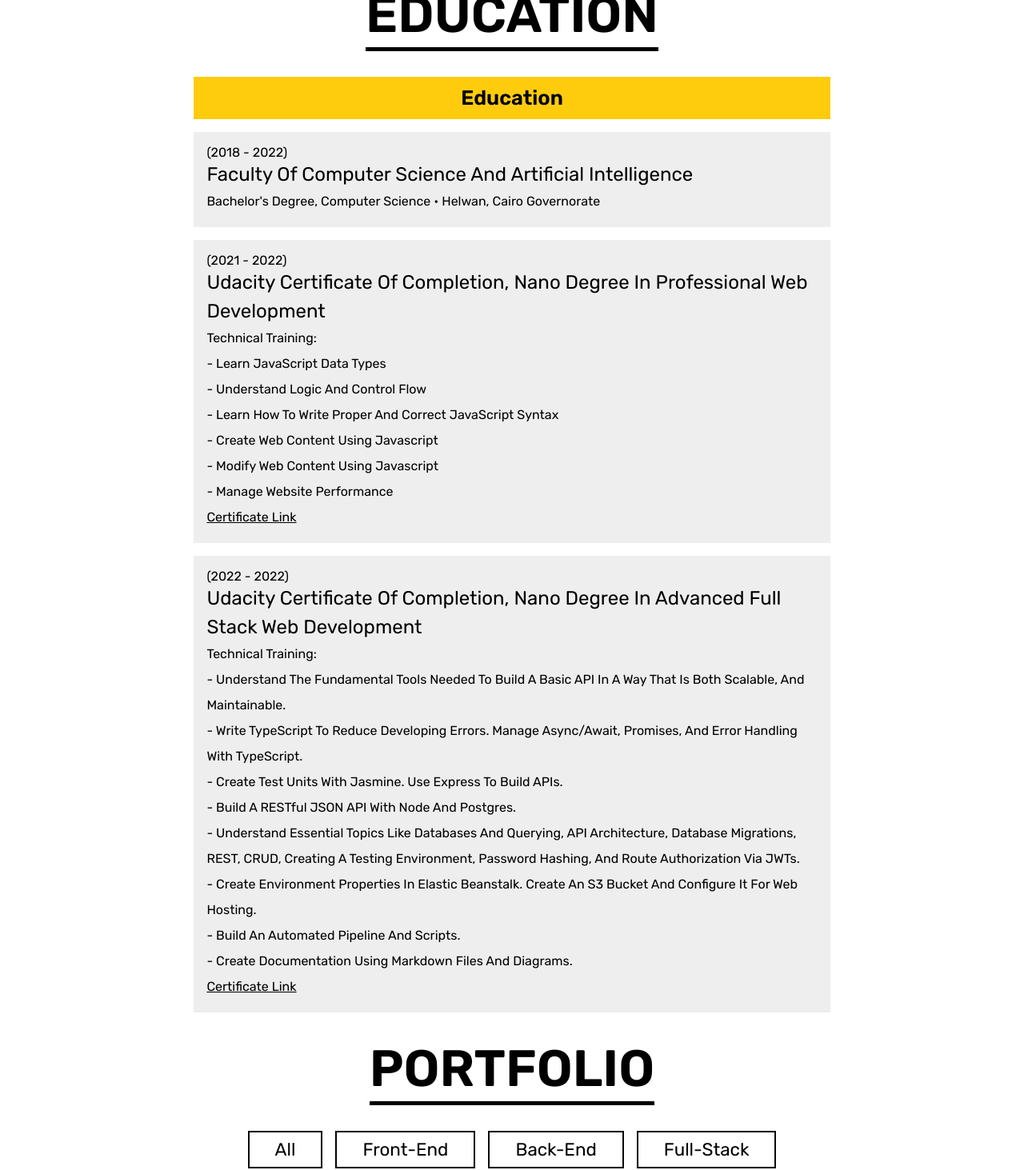
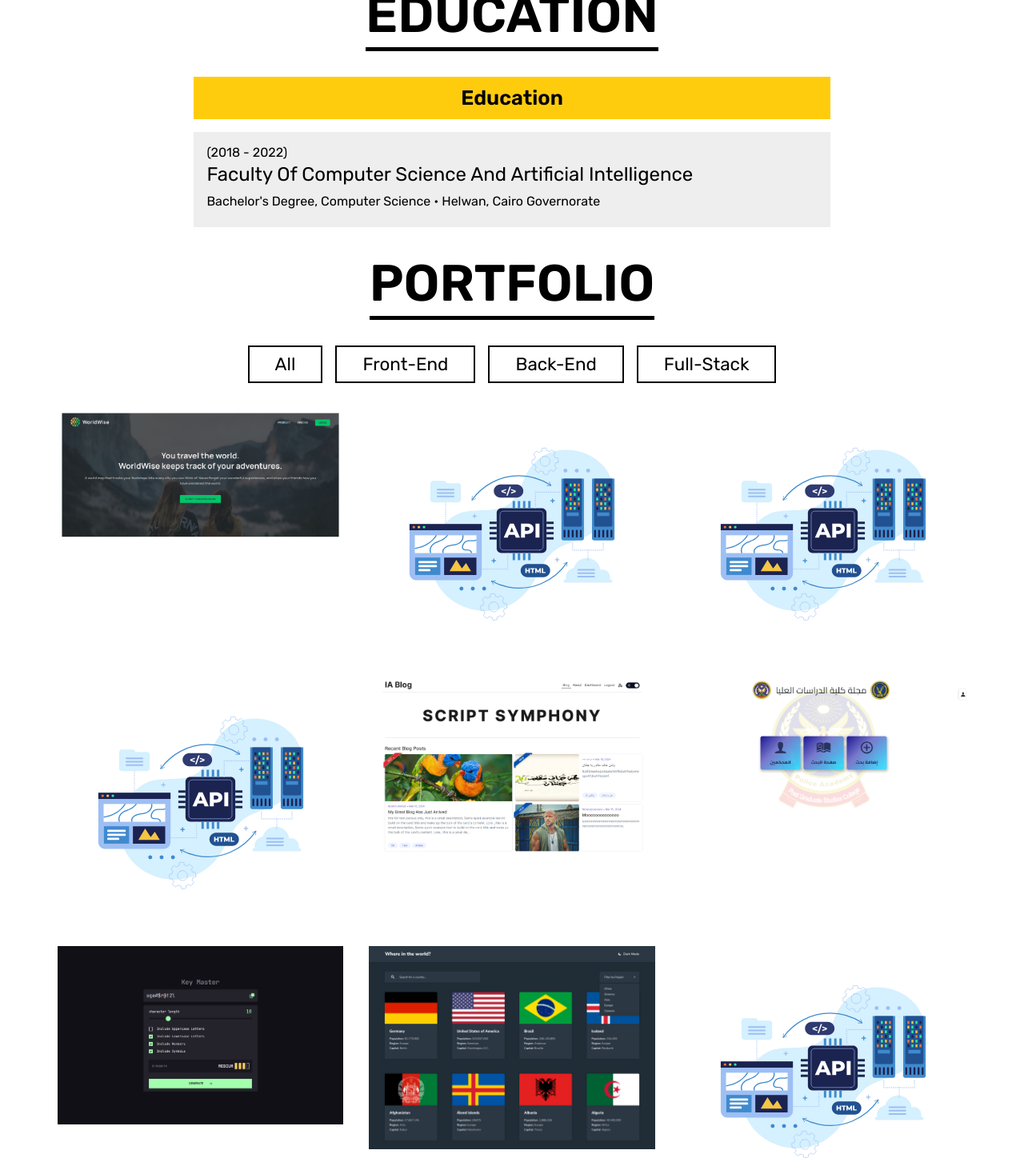
Before and after one commit to ibrahim11elian/My-Portfolio, a React (Create React App) app: page / in a window 1280 px wide. Shown: the part 1585-3048 px from the top of the page at 80% size. Built offline with nearby package versions, Linux system fonts and the light colour scheme.

Commit message:
remove certificates

```diff
--- a/src/components/education.js
+++ b/src/components/education.js
@@ -32,7 +32,7 @@ function Education() {
         </li>
 
         {/* Second education item */}
-        <li className="item" data-aos="fade-right">
+        {/* <li className="item" data-aos="fade-right">
           <div className="date">
             (<span className="start-date">2021</span> -{" "}
             <span className="end-date">2022</span>)
@@ -44,7 +44,7 @@ function Education() {
           <div className="details">
             <p>Technical Training:</p>
             <ul>
-              {/* List of technical training points */}
+
               <li>- Learn JavaScript Data Types</li>
               <li>- Understand logic and control flow</li>
               <li>- Learn how to write proper and correct JavaScript Syntax</li>
@@ -52,7 +52,6 @@ function Education() {
               <li>- Modify web content using Javascript</li>
               <li>- Manage website performance</li>
             </ul>
-            {/* Link to the certificate */}
             <a
               href="https://graduation.udacity.com/confirm/9DHPDSHP"
               target={"_blank"}
@@ -60,10 +59,10 @@ function Education() {
               certificate link
             </a>
           </div>
-        </li>
+        </li> */}
 
         {/* Third education item */}
-        <li className="item" data-aos="fade-left">
+        {/* <li className="item" data-aos="fade-left">
           <div className="date">
             (<span className="start-date">2022</span> -{" "}
             <span className="end-date">2022</span>)
@@ -75,7 +74,7 @@ function Education() {
           <div className="details">
             <p>Technical Training:</p>
             <ul>
-              {/* List of technical training points */}
+
               <li>
                 - Understand the fundamental tools needed to build a basic API
                 in a way that is both scalable, and maintainable.
@@ -84,7 +83,7 @@ function Education() {
                 - Write TypeScript to reduce developing errors. Manage
                 async/await, promises, and error handling with TypeScript.
               </li>
-              {/* Additional technical training points */}
+
               <li>
                 - Create test units with Jasmine. Use Express to build APIs.
               </li>
@@ -102,7 +101,6 @@ function Education() {
               <li>- Build an automated pipeline and scripts.</li>
               <li>- Create documentation using markdown files and diagrams.</li>
             </ul>
-            {/* Link to the certificate */}
             <a
               href="https://graduation.udacity.com/confirm/HXYGKYQZ"
               target={"_blank"}
@@ -110,7 +108,7 @@ function Education() {
               certificate link
             </a>
           </div>
-        </li>
+        </li> */}
       </ul>
     </section>
   );
```
